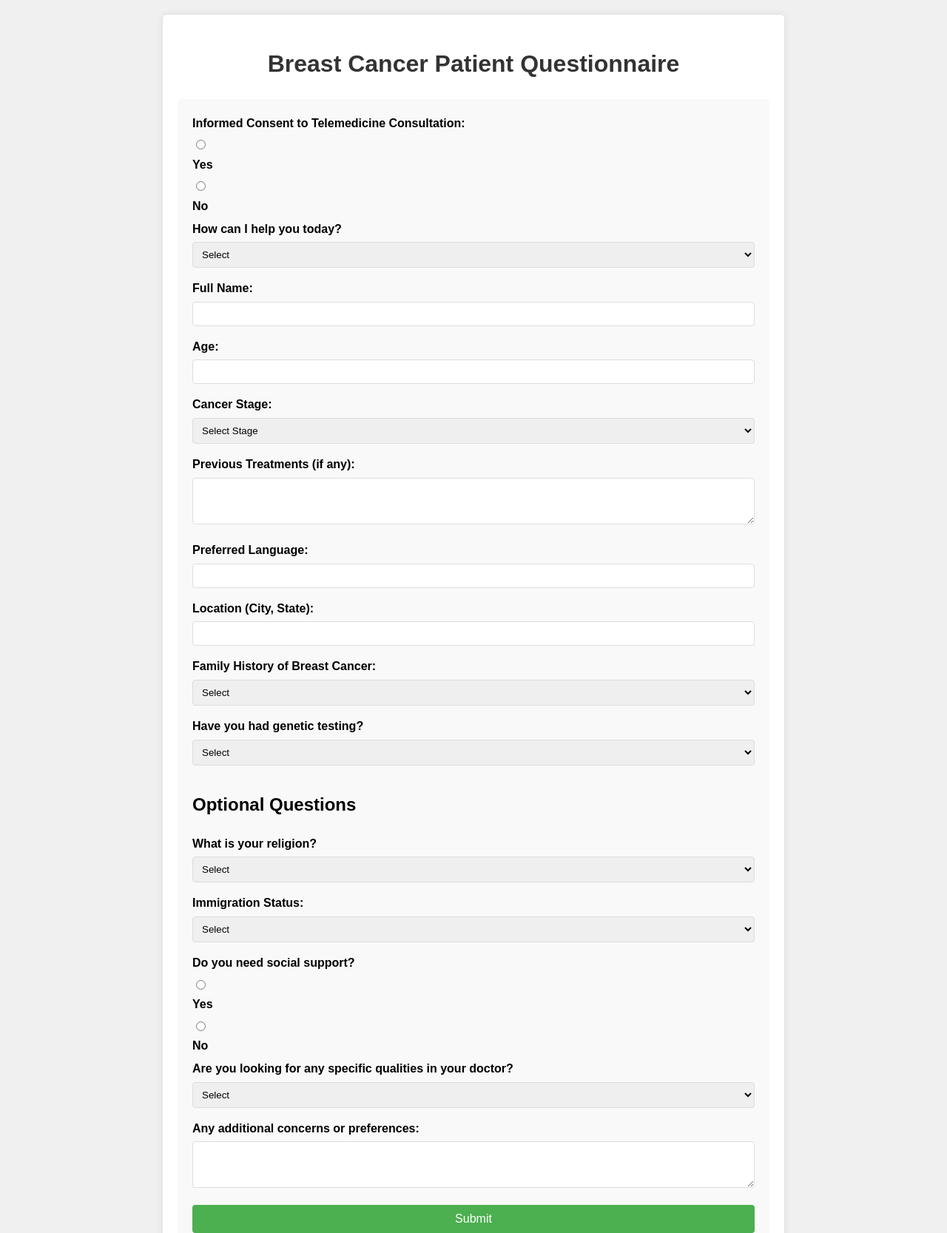
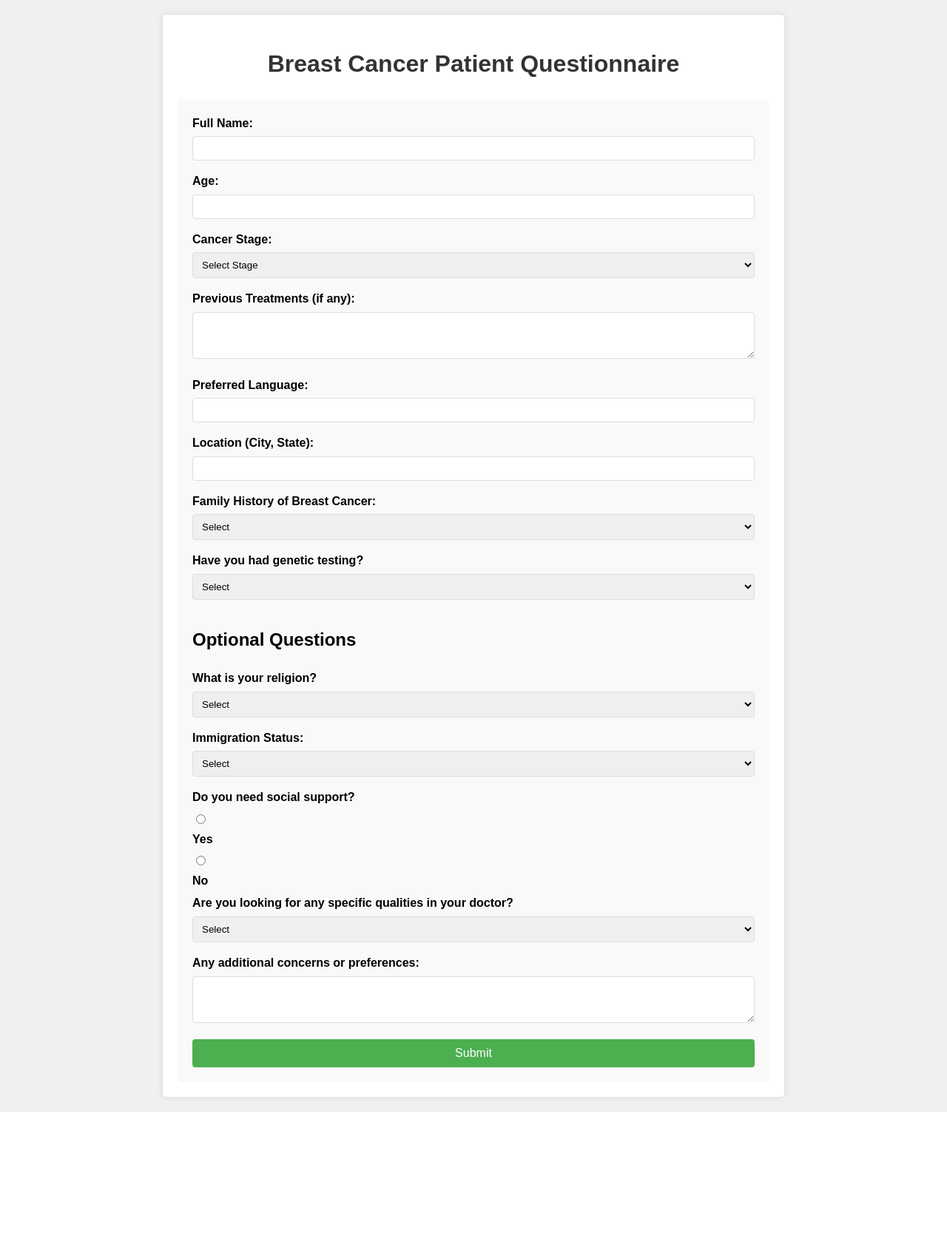
Before and after one commit to cmorris2945/Questionaire_test, a Python web app: template test_repsository-main/templates/index.html in a window 1280 px wide. Shown: the part 78-1745 px from the top of the page at 74% size. After the commit the page ends 1581 px from the top, so only its background shows below. Run offline with Jinja, Linux system fonts and the light colour scheme; the template is opened without the code that fills it, so the values that code supplies are empty.

Commit message:
updated index script

```diff
--- a/test_repsository-main/templates/index.html
+++ b/test_repsository-main/templates/index.html
@@ -1,3 +1,4 @@
+<!-- templates/index.html -->
 <!DOCTYPE html>
 <html lang="en">
 <head>
@@ -21,23 +22,6 @@
     <div class="container">
         <h1>Breast Cancer Patient Questionnaire</h1>
         <form id="patientForm" method="POST">
-            <label for="consent">Informed Consent to Telemedicine Consultation:</label>
-            <div>
-                <input type="radio" id="consent_yes" name="consent" value="Yes" required>
-                <label for="consent_yes">Yes</label>
-                <input type="radio" id="consent_no" name="consent" value="No" required>
-                <label for="consent_no">No</label>
-            </div>
-
-            <label for="help">How can I help you today?</label>
-            <select id="help" name="help" required>
-                <option value="">Select</option>
-                <option value="Assess Risk of Cancer">Assess Risk of Cancer</option>
-                <option value="Newly Diagnosed with Cancer">Newly Diagnosed with Cancer</option>
-                <option value="Advanced Cancer with Metastasis or Complications">Advanced Cancer with Metastasis or Complications</option>
-                <option value="Other">Other</option>
-            </select>
-
             <label for="name">Full Name:</label>
             <input type="text" id="name" name="name" required>
 
@@ -102,12 +86,10 @@
                 </select>
 
                 <label for="social_support">Do you need social support?</label>
-                <div>
-                    <input type="radio" id="social_support_yes" name="social_support" value="Yes">
-                    <label for="social_support_yes">Yes</label>
-                    <input type="radio" id="social_support_no" name="social_support" value="No">
-                    <label for="social_support_no">No</label>
-                </div>
+                <input type="radio" id="social_support_yes" name="social_support" value="Yes">
+                <label for="social_support_yes">Yes</label>
+                <input type="radio" id="social_support_no" name="social_support" value="No">
+                <label for="social_support_no">No</label>
 
                 <label for="doctor_preferences">Are you looking for any specific qualities in your doctor?</label>
                 <select id="doctor_preferences" name="doctor_preferences">
@@ -117,7 +99,6 @@
                     <option value="Personality and Bedside Manner">Personality and Bedside Manner</option>
                     <option value="Clear Communication">Clear Communication</option>
                     <option value="Other">Other</option>
-                    <option value="Not Important">Not Important</option>
                 </select>
             </section>
 
```
